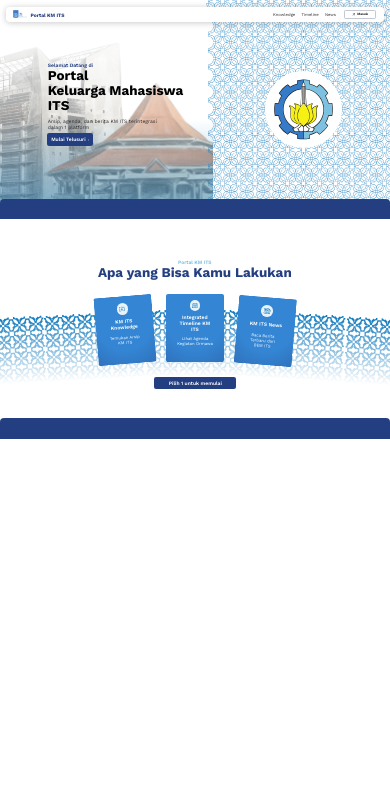
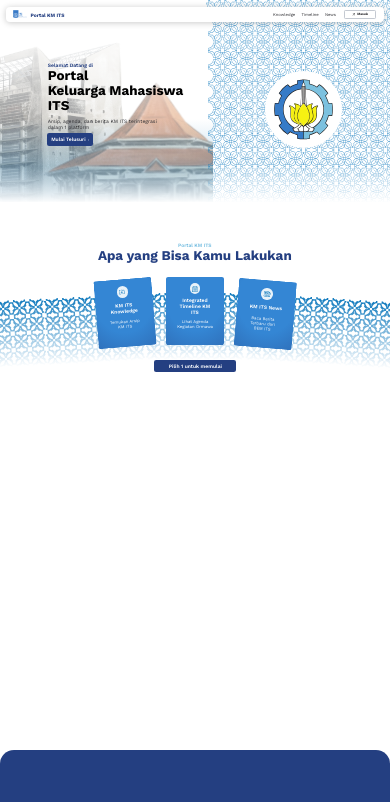
Before and after one commit to medsi-web/KM-ITS, a Next.js app in the folder frontend/: page / in a window 390 px wide. Shown: the top 802 px of the page. Built offline with nearby package versions, Linux system fonts and the light colour scheme.

Commit message:
feat(homepage): redesign homepage as a single page with smooth scroll #7
additional:
- no duplicate footer

```diff
--- /dev/null
+++ b/frontend/src/app/(portal)/_components/Canvas.tsx
@@ -0,0 +1,37 @@
+import type { ReactNode } from "react";
+import { FRAME_H } from "@/app/_components/geometry";
+
+/** The whole homepage as one Figma frame. Layers are stacked in frame % units. */
+export default function Canvas({ children }: { children: ReactNode }) {
+  return (
+    <div className="pf-stage">
+      <div className="pf-canvas">{children}</div>
+    </div>
+  );
+}
+
+/** A clipped horizontal band of the canvas. `top` and `height` are in Figma px. */
+export function Layer({
+  id,
+  top,
+  height,
+  children,
+}: {
+  id?: string;
+  top: number;
+  height: number;
+  children: ReactNode;
+}) {
+  return (
+    <div
+      id={id}
+      className="pf-layer"
+      style={{
+        top: `${(top / FRAME_H) * 100}%`,
+        height: `${(height / FRAME_H) * 100}%`,
+      }}
+    >
+      {children}
+    </div>
+  );
+}
--- a/frontend/src/app/(portal)/_components/Features.tsx
+++ b/frontend/src/app/(portal)/_components/Features.tsx
@@ -1,8 +1,17 @@
 import Image from "next/image";
 import Link from "next/link";
 import type { CSSProperties } from "react";
-import Frame from "./Frame";
-import { inset, px, rect, Tilted } from "@/app/_components/geometry";
+import { Layer } from "./Canvas";
+import {
+  FEATURES_H,
+  HERO_H,
+  inset,
+  px,
+  rectIn,
+  Tilted,
+} from "@/app/_components/geometry";
+
+const rect = rectIn(FEATURES_H);
 
 const centered = (size: number, weight: number): CSSProperties => ({
   margin: 0,
@@ -70,13 +79,13 @@ function Badge({
 
 export default function Features() {
   return (
-    <Frame id="fitur" label="Pilihan fitur">
+    <Layer id="features" top={HERO_H} height={FEATURES_H}>
       {/* Batik band behind the cards */}
-      <div className="pf-abs" style={inset(41.3, 37.34, 28.21, 37.43)}>
+      <div className="pf-abs" style={inset(43.88, 37.32, 23.73, 37.44)}>
         <Image src="/portal/batik-filled-1.svg" alt="" fill sizes="30vw" />
       </div>
       <Tilted
-        box={inset(41.49, 11.12, 25.56, 62.73)}
+        box={inset(44.09, 11.09, 20.9, 62.75)}
         angle={3.21}
         width={[96.3264, 7.62586]}
         height={[-3.67356, 92.3741]}
@@ -84,7 +93,7 @@ export default function Features() {
         <Image src="/portal/batik-filled-2.svg" alt="" fill sizes="30vw" />
       </Tilted>
       <Tilted
-        box={inset(43.98, -14.05, 23.07, 87.9)}
+        box={inset(46.73, -14.09, 18.26, 87.93)}
         angle={3.21}
         width={[96.3264, 7.62586]}
         height={[-3.67356, 92.3741]}
@@ -92,7 +101,7 @@ export default function Features() {
         <Image src="/portal/batik-filled-3.svg" alt="" fill sizes="30vw" />
       </Tilted>
       <Tilted
-        box={inset(41.3, 62.66, 25.75, 11.19)}
+        box={inset(43.88, 62.65, 21.11, 11.19)}
         angle={-3.21}
         flipX
         width={[-96.3264, 7.62586]}
@@ -101,7 +110,7 @@ export default function Features() {
         <Image src="/portal/batik-filled-4.svg" alt="" fill sizes="30vw" />
       </Tilted>
       <Tilted
-        box={inset(43.79, 87.83, 23.26, -13.98)}
+        box={inset(46.52, 87.83, 18.46, -13.99)}
         angle={-3.21}
         flipX
         width={[-96.3264, 7.62586]}
@@ -139,7 +148,7 @@ export default function Features() {
 
       {/* Card 1: Knowledge */}
       <Tilted
-        box={inset(33.95, 59.67, 32.8, 23.98)}
+        box={inset(36.07, 59.65, 28.6, 23.99)}
         angle={-4.74}
         width={[91.1453, -6.59852]}
         height={[8.85467, 93.4015]}
@@ -161,7 +170,7 @@ export default function Features() {
         rotation={-5.99}
       />
       <Tilted
-        box={inset(44.55, 63.77, 49.21, 27.32)}
+        box={inset(47.34, 63.75, 46.03, 27.33)}
         angle={-4.76}
         width={[97.3965, -20.5994]}
         height={[2.60346, 79.4006]}
@@ -169,7 +178,7 @@ export default function Features() {
         <p style={centered(12.433, 600)}>KM ITS Knowledge</p>
       </Tilted>
       <Tilted
-        box={inset(52.39, 63.96, 42.41, 28.18)}
+        box={inset(55.67, 63.94, 38.8, 28.19)}
         angle={-4.51}
         width={[97.6733, -20.6733]}
         height={[2.32673, 79.3267]}
@@ -178,7 +187,7 @@ export default function Features() {
       </Tilted>
 
       {/* Card 2: Timeline */}
-      <div className="pf-abs" style={inset(33.84, 42.51, 34.99, 42.54)}>
+      <div className="pf-abs" style={inset(35.96, 42.49, 30.93, 42.55)}>
         <Link
           href="#"
           aria-label="Integrated Timeline KM ITS"
@@ -198,7 +207,7 @@ export default function Features() {
       <p
         className="pf-abs"
         style={{
-          ...inset(43.02, 45.69, 52.01, 45.6),
+          ...inset(45.71, 45.67, 49.01, 45.62),
           margin: 0,
           textAlign: "center",
           color: "#fff",
@@ -214,7 +223,7 @@ export default function Features() {
       <p
         className="pf-abs"
         style={{
-          ...inset(53.35, 45.04, 42.45, 45.06),
+          ...inset(56.68, 45.02, 38.85, 45.08),
           margin: 0,
           textAlign: "center",
           color: "#fff",
@@ -227,7 +236,7 @@ export default function Features() {
 
       {/* Card 3: News */}
       <Tilted
-        box={inset(34.23, 23.91, 32.52, 59.74)}
+        box={inset(36.37, 23.88, 28.3, 59.77)}
         angle={4.74}
         flipX
         width={[-91.1453, -6.59852]}
@@ -250,7 +259,7 @@ export default function Features() {
         rotation={7.9}
       />
       <Tilted
-        box={inset(45.51, 27.32, 50.74, 63.89)}
+        box={inset(48.35, 27.29, 47.66, 63.91)}
         angle={4.76}
         width={[98.6871, 34.2563]}
         height={[-1.31292, 65.7437]}
@@ -258,7 +267,7 @@ export default function Features() {
         <p style={centered(12.433, 600)}>KM ITS News</p>
       </Tilted>
       <Tilted
-        box={inset(51.24, 28.19, 43.32, 63.03)}
+        box={inset(54.45, 28.16, 39.77, 63.05)}
         angle={4.67}
         width={[97.8075, 22.9261]}
         height={[-2.1925, 77.0739]}
@@ -275,7 +284,7 @@ export default function Features() {
       <p
         className="pf-abs"
         style={{
-          ...inset(73.23, 43.1, 24.09, 43.13),
+          ...inset(77.81, 43.08, 19.34, 43.14),
           margin: 0,
           textAlign: "right",
           color: "#fff",
@@ -286,6 +295,6 @@ export default function Features() {
       >
         Pilih 1 untuk memulai
       </p>
-    </Frame>
+    </Layer>
   );
 }
--- a/frontend/src/app/(portal)/_components/Frame.tsx
+++ /dev/null
@@ -1,22 +0,0 @@
-import type { ReactNode } from "react";
-import { rect } from "@/app/_components/geometry";
-
-/** A design frame plus its navy footer band. Children are positioned in frame % units. */
-export default function Frame({
-  id,
-  label,
-  children,
-}: {
-  id?: string;
-  label: string;
-  children: ReactNode;
-}) {
-  return (
-    <section id={id} aria-label={label} className="pf-stage">
-      <div className="pf-canvas">
-        {children}
-        <div className="pf-footer" style={rect(0, 491.12, 963.594, 64.24)} />
-      </div>
-    </section>
-  );
-}
--- a/frontend/src/app/(portal)/_components/Hero.tsx
+++ b/frontend/src/app/(portal)/_components/Hero.tsx
@@ -1,21 +1,23 @@
 import Image from "next/image";
 import Link from "next/link";
-import Frame from "./Frame";
-import { inset, px, rect } from "@/app/_components/geometry";
+import { Layer } from "./Canvas";
+import { HERO_H, inset, px, rect as rectOf, rectIn } from "@/app/_components/geometry";
+
+const rect = rectIn(HERO_H);
 
 /** Batik key-graphic tiles on the right panel, in Figma % insets (top right bottom left). */
 const batik = [
-  inset(-7.07, -2.93, 69.25, 77.76),
-  inset(-7.07, 22.13, 69.25, 52.7),
-  inset(30.59, 22.13, 31.59, 52.71),
-  inset(30.59, -2.93, 31.59, 77.76),
-  inset(68.26, 22.13, -6.08, 52.7),
-  inset(68.26, -2.93, -6.08, 77.76),
+  inset(-7.67, -2.97, 66.68, 77.79),
+  inset(-7.67, 22.1, 66.68, 52.72),
+  inset(33.16, 22.1, 25.86, 52.73),
+  inset(33.16, -2.97, 25.86, 77.79),
+  inset(73.98, 22.1, -14.97, 52.72),
+  inset(73.98, -2.97, -14.97, 77.79),
 ];
 
 export default function Hero() {
   return (
-    <Frame id="beranda" label="Beranda">
+    <Layer top={0} height={HERO_H}>
       {/* Building illustration */}
       <div className="pf-abs" style={rect(-274.59, 81.93, 746, 417)}>
         <Image
@@ -84,6 +86,16 @@ export default function Hero() {
         <Image src="/portal/emblem-its.svg" alt="Lambang ITS" fill />
       </div>
 
+      {/* Fades the hero into the white page below */}
+      <div
+        className="pf-abs"
+        style={{
+          ...rect(0, 410, 963.3637, 91),
+          backgroundImage:
+            "linear-gradient(to bottom, rgba(255, 255, 255, 0), #fff)",
+        }}
+      />
+
       {/* Copy */}
       <p
         className="pf-abs"
@@ -101,7 +113,7 @@ export default function Hero() {
         className="pf-heading"
         style={{
           left: `${(118.1 / 963.3637) * 100}%`,
-          top: `${(167.9 / 541.8921) * 100}%`,
+          top: `${(167.9 / HERO_H) * 100}%`,
           fontSize: px(33.156),
           color: "#000",
           whiteSpace: "nowrap",
@@ -117,7 +129,7 @@ export default function Hero() {
         className="pf-abs"
         style={{
           left: `${(118.1 / 963.3637) * 100}%`,
-          top: `${(291.2 / 541.8921) * 100}%`,
+          top: `${(291.2 / HERO_H) * 100}%`,
           fontSize: px(12.433),
           color: "var(--color-ink)",
           whiteSpace: "nowrap",
@@ -129,7 +141,7 @@ export default function Hero() {
       </p>
 
       <Link
-        href="#fitur"
+        href="#features"
         className="pf-button"
         style={{
           ...rect(117.05, 329.47, 112.937, 30.048),
@@ -141,11 +153,18 @@ export default function Hero() {
         Mulai Telusuri
         <span
           className="pf-abs"
-          style={rect(216.18 - 117.05, 342.6 - 329.47, 3.689, 5.913, 112.937, 30.048)}
+          style={rectOf(
+            216.18 - 117.05,
+            342.6 - 329.47,
+            3.689,
+            5.913,
+            112.937,
+            30.048,
+          )}
         >
           <Image src="/portal/icon-chevron.svg" alt="" fill />
         </span>
       </Link>
-    </Frame>
+    </Layer>
   );
 }
--- a/frontend/src/app/(portal)/_components/portal.css
+++ b/frontend/src/app/(portal)/_components/portal.css
@@ -1,4 +1,4 @@
-/* One Figma frame (963.364 x 541.892), scaled to the page width. */
+/* The homepage frame (963.364 x 1010), scaled to the page width. */
 .pf-stage {
   container-type: inline-size;
   width: 100%;
@@ -8,21 +8,21 @@
   --u: calc(100cqw / 963.3637);
   position: relative;
   width: 100%;
-  aspect-ratio: 963.3637 / 541.8921;
+  aspect-ratio: 963.3637 / 1010;
   overflow: hidden;
   background: #fff;
+}
+
+.pf-layer {
+  position: absolute;
+  left: 0;
+  width: 100%;
+  overflow: hidden;
 }
 
 .pf-abs {
   position: absolute;
   line-height: normal;
-}
-
-/* Navy footer band; Figma keeps it 64px tall and lets the frame clip it. */
-.pf-footer {
-  position: absolute;
-  background: var(--color-navy);
-  border-radius: calc(var(--u) * 10.035);
 }
 
 .pf-button {
--- a/frontend/src/app/(portal)/page.tsx
+++ b/frontend/src/app/(portal)/page.tsx
@@ -1,11 +1,14 @@
+import Canvas from "./_components/Canvas";
 import Features from "./_components/Features";
 import Hero from "./_components/Hero";
 
 export default function Home() {
   return (
     <main className="flex flex-col bg-white">
-      <Hero />
-      <Features />
+      <Canvas>
+        <Hero />
+        <Features />
+      </Canvas>
     </main>
   );
 }
--- a/frontend/src/app/_components/geometry.tsx
+++ b/frontend/src/app/_components/geometry.tsx
@@ -1,8 +1,12 @@
 import type { CSSProperties, ReactNode } from "react";
 
-/** Size of the "Homepage" / "Feature-option" frames in Figma. */
+/** Size of the "Homepage Full Page" frame in Figma, without its footer band. */
 export const FRAME_W = 963.3637;
-export const FRAME_H = 541.8921;
+export const FRAME_H = 1010;
+
+/** Heights of the stacked bands inside that frame. */
+export const HERO_H = 500;
+export const FEATURES_H = 510;
 
 /** Position a box given in Figma px as percentages of its parent frame. */
 export function rect(
@@ -20,6 +24,11 @@ export function rect(
     height: `${(height / h) * 100}%`,
   };
 }
+
+/** `rect` for a band that is `h` Figma px tall instead of the whole frame. */
+export const rectIn =
+  (h: number) => (left: number, top: number, width: number, height: number) =>
+    rect(left, top, width, height, FRAME_W, h);
 
 /** Same order as CSS `inset`: top, right, bottom, left (all in %). */
 export function inset(
--- a/frontend/src/app/knowledge/layout.tsx
+++ b/frontend/src/app/knowledge/layout.tsx
@@ -1,5 +1,4 @@
 import type { ReactNode } from "react";
-import Footer from "../_components/Footer";
 import Navbar from "../_components/Navbar";
 import Batik from "./_components/Batik";
 
@@ -9,12 +8,9 @@ export default function KnowledgeLayout({ children }: { children: ReactNode }) {
       <Navbar />
       <div className="relative flex flex-1 flex-col overflow-hidden bg-white">
         <Batik />
-        <main className="relative z-10 flex flex-1 flex-col pt-28 md:pt-[111px]">
+        <main className="relative z-10 flex flex-1 flex-col pb-16 pt-28 md:pt-[111px]">
           {children}
         </main>
-        <div className="relative z-10 mt-16">
-          <Footer />
-        </div>
       </div>
     </>
   );
```
Also changed, not shown: frontend/src/app/globals.css (+7 -0 lines), frontend/src/app/layout.tsx (+7 -1 lines).
